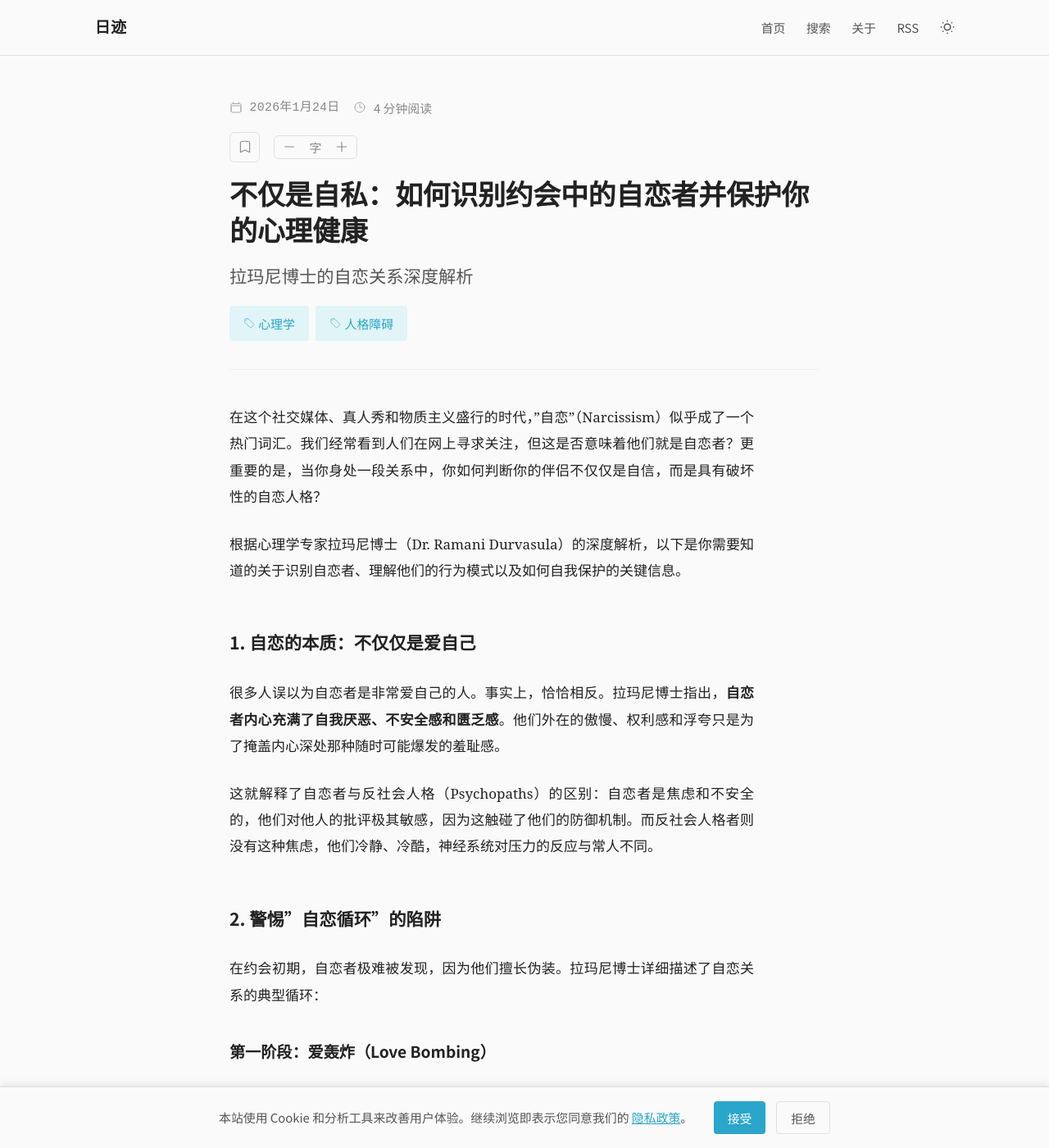
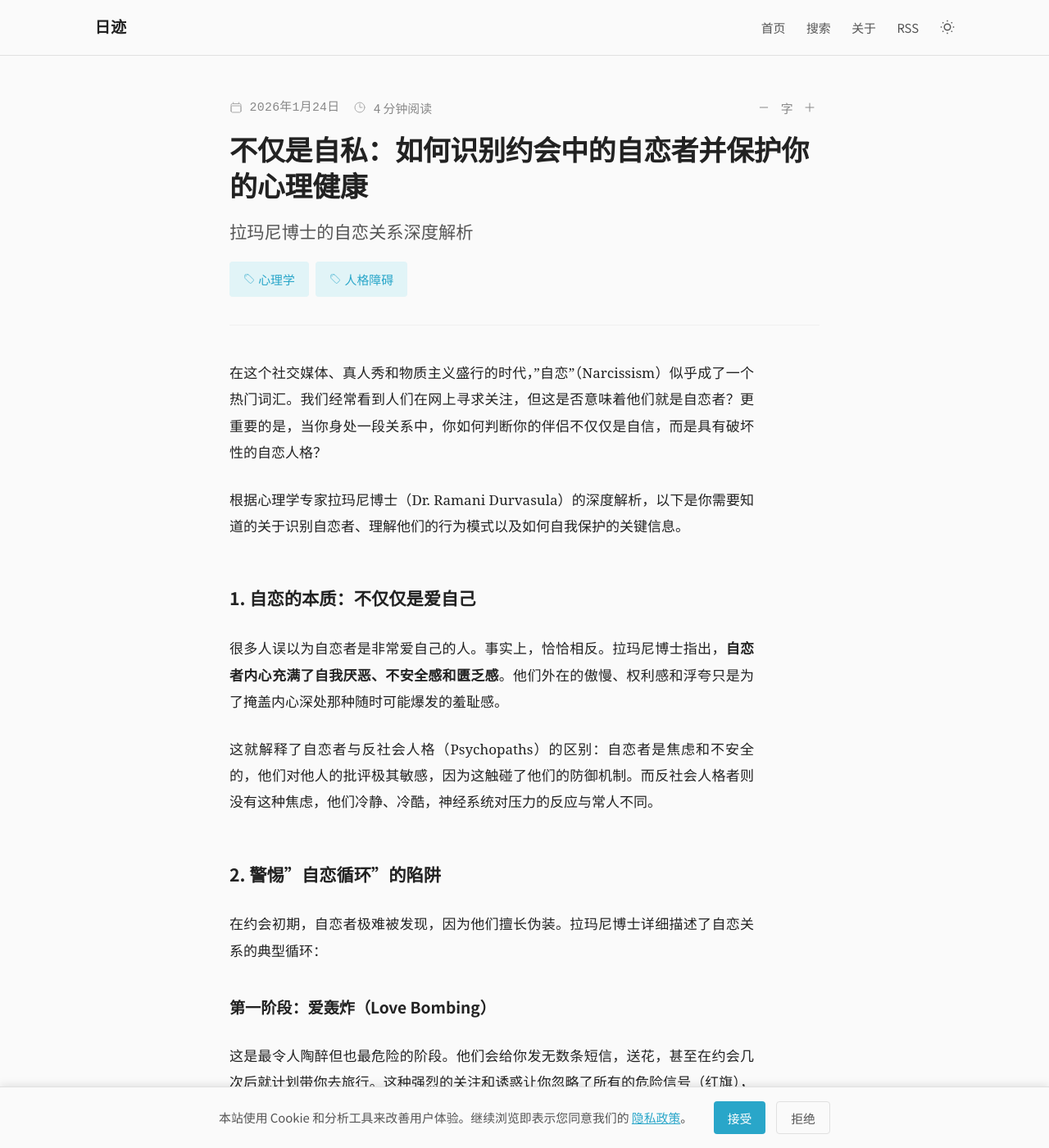
Before and after one commit to magazinesclubnew/magazinesclubnew.github.io, a Jekyll site: the page built from _posts/2026-01-24-dating-narcissist.md, in a window 1280 px wide and 1400 px high. Shown: the whole window at 82% size. Built offline with Jekyll 4.4.1, drawn with Linux system fonts in a browser that asks for light colours; nearby versions of some CDN libraries.

Commit message:
Remove bookmark feature, move font controls inline
- Remove bookmark/favorite functionality
- Move font size controls to same line as reading time
- Simplify UI layout

Co-Authored-By: Claude Opus 4.5 <noreply@anthropic.com>

```diff
--- a/_layouts/post.html
+++ b/_layouts/post.html
@@ -31,27 +31,15 @@ layout: default
         </svg>
         <span id="reading-time-text">计算中...</span>
       </span>
-    </div>
-
-    <!-- Reading Tools -->
-    <div class="reading-tools">
-      <button class="tool-btn" id="bookmark-btn" aria-label="收藏文章">
-        <svg class="icon-bookmark-outline" xmlns="http://www.w3.org/2000/svg" fill="none" viewBox="0 0 24 24" stroke-width="1.5" stroke="currentColor" width="18" height="18">
-          <path stroke-linecap="round" stroke-linejoin="round" d="M17.593 3.322c1.1.128 1.907 1.077 1.907 2.185V21L12 17.25 4.5 21V5.507c0-1.108.806-2.057 1.907-2.185a48.507 48.507 0 0 1 11.186 0Z" />
-        </svg>
-        <svg class="icon-bookmark-filled" xmlns="http://www.w3.org/2000/svg" viewBox="0 0 24 24" fill="currentColor" width="18" height="18">
-          <path fill-rule="evenodd" d="M6.32 2.577a49.255 49.255 0 0 1 11.36 0c1.497.174 2.57 1.46 2.57 2.93V21a.75.75 0 0 1-1.085.67L12 18.089l-7.165 3.583A.75.75 0 0 1 3.75 21V5.507c0-1.47 1.073-2.756 2.57-2.93Z" clip-rule="evenodd" />
-        </svg>
-      </button>
       <div class="font-size-controls">
         <button class="tool-btn" id="font-decrease" aria-label="减小字体">
-          <svg xmlns="http://www.w3.org/2000/svg" fill="none" viewBox="0 0 24 24" stroke-width="1.5" stroke="currentColor" width="18" height="18">
+          <svg xmlns="http://www.w3.org/2000/svg" fill="none" viewBox="0 0 24 24" stroke-width="1.5" stroke="currentColor" width="16" height="16">
             <path stroke-linecap="round" stroke-linejoin="round" d="M5 12h14" />
           </svg>
         </button>
         <span class="font-size-label" id="font-size-label">字</span>
         <button class="tool-btn" id="font-increase" aria-label="增大字体">
-          <svg xmlns="http://www.w3.org/2000/svg" fill="none" viewBox="0 0 24 24" stroke-width="1.5" stroke="currentColor" width="18" height="18">
+          <svg xmlns="http://www.w3.org/2000/svg" fill="none" viewBox="0 0 24 24" stroke-width="1.5" stroke="currentColor" width="16" height="16">
             <path stroke-linecap="round" stroke-linejoin="round" d="M12 4.5v15m7.5-7.5h-15" />
           </svg>
         </button>
--- a/assets/css/main.css
+++ b/assets/css/main.css
@@ -499,69 +499,34 @@ body {
   opacity: 0.7;
 }
 
-/* Reading Tools */
-.reading-tools {
-  display: flex;
-  align-items: center;
-  gap: var(--space-4);
-  margin-bottom: var(--space-4);
+/* Font size controls */
+.font-size-controls {
+  display: flex;
+  align-items: center;
+  gap: var(--space-1);
+  margin-left: auto;
 }
 
 .tool-btn {
   display: inline-flex;
   align-items: center;
   justify-content: center;
-  padding: var(--space-2);
+  padding: var(--space-1);
   background: transparent;
-  border: 1px solid var(--color-border);
-  border-radius: 6px;
+  border: none;
   cursor: pointer;
   color: var(--color-text-tertiary);
-  transition: all 0.2s;
+  transition: color 0.2s;
 }
 
 .tool-btn:hover {
   color: var(--color-accent);
-  border-color: var(--color-accent);
-}
-
-/* Bookmark button */
-#bookmark-btn .icon-bookmark-filled {
-  display: none;
-}
-
-#bookmark-btn.bookmarked .icon-bookmark-outline {
-  display: none;
-}
-
-#bookmark-btn.bookmarked .icon-bookmark-filled {
-  display: block;
-  color: var(--color-accent);
-}
-
-#bookmark-btn.bookmarked {
-  border-color: var(--color-accent);
-}
-
-/* Font size controls */
-.font-size-controls {
-  display: flex;
-  align-items: center;
-  gap: var(--space-1);
-  border: 1px solid var(--color-border);
-  border-radius: 6px;
-  padding: 0 var(--space-1);
-}
-
-.font-size-controls .tool-btn {
-  border: none;
-  padding: var(--space-1);
 }
 
 .font-size-label {
   font-size: var(--text-sm);
   color: var(--color-text-tertiary);
-  min-width: 2em;
+  min-width: 1.5em;
   text-align: center;
 }
 
```
Also changed, not shown: other parts of _layouts/post.html (+0 -44 lines).
